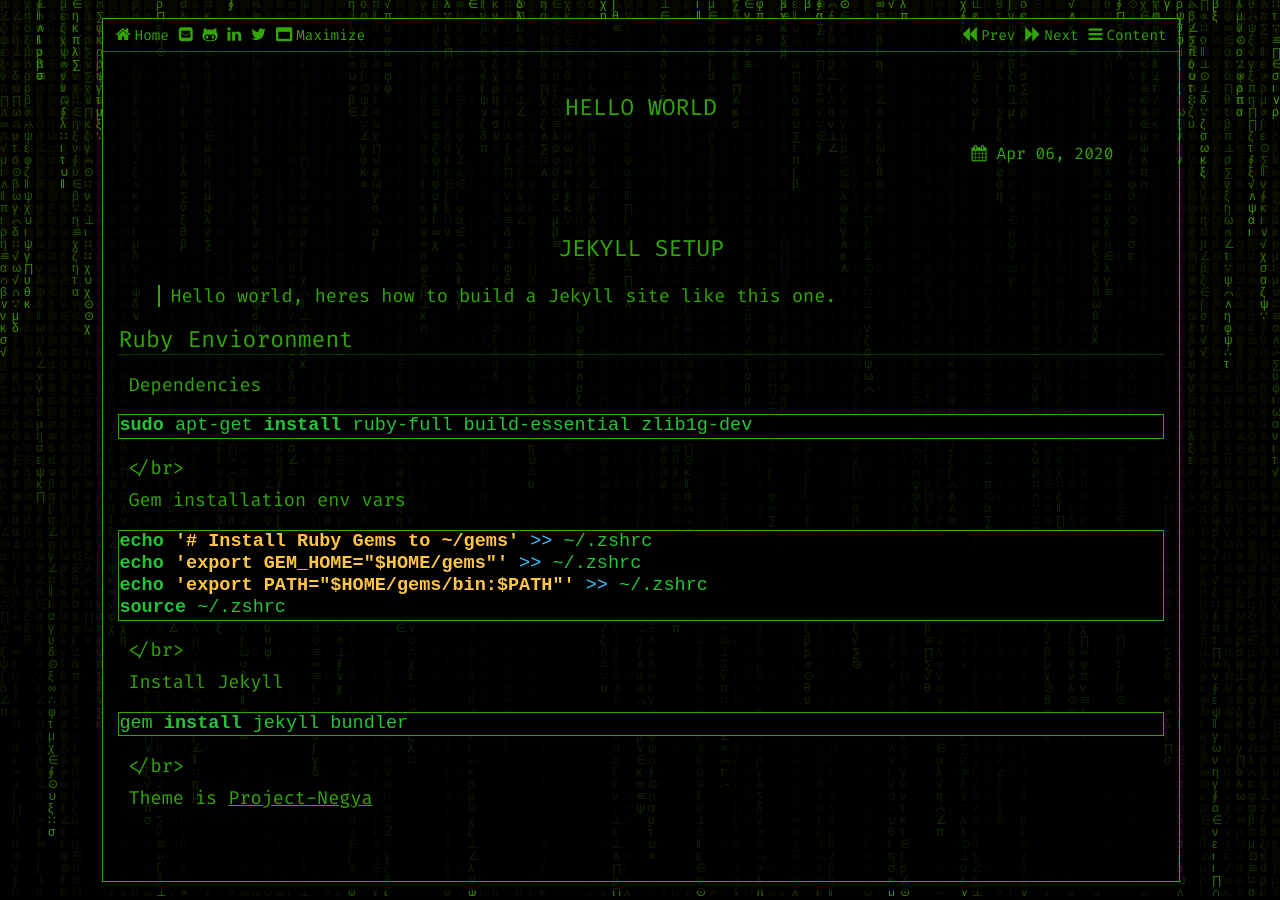
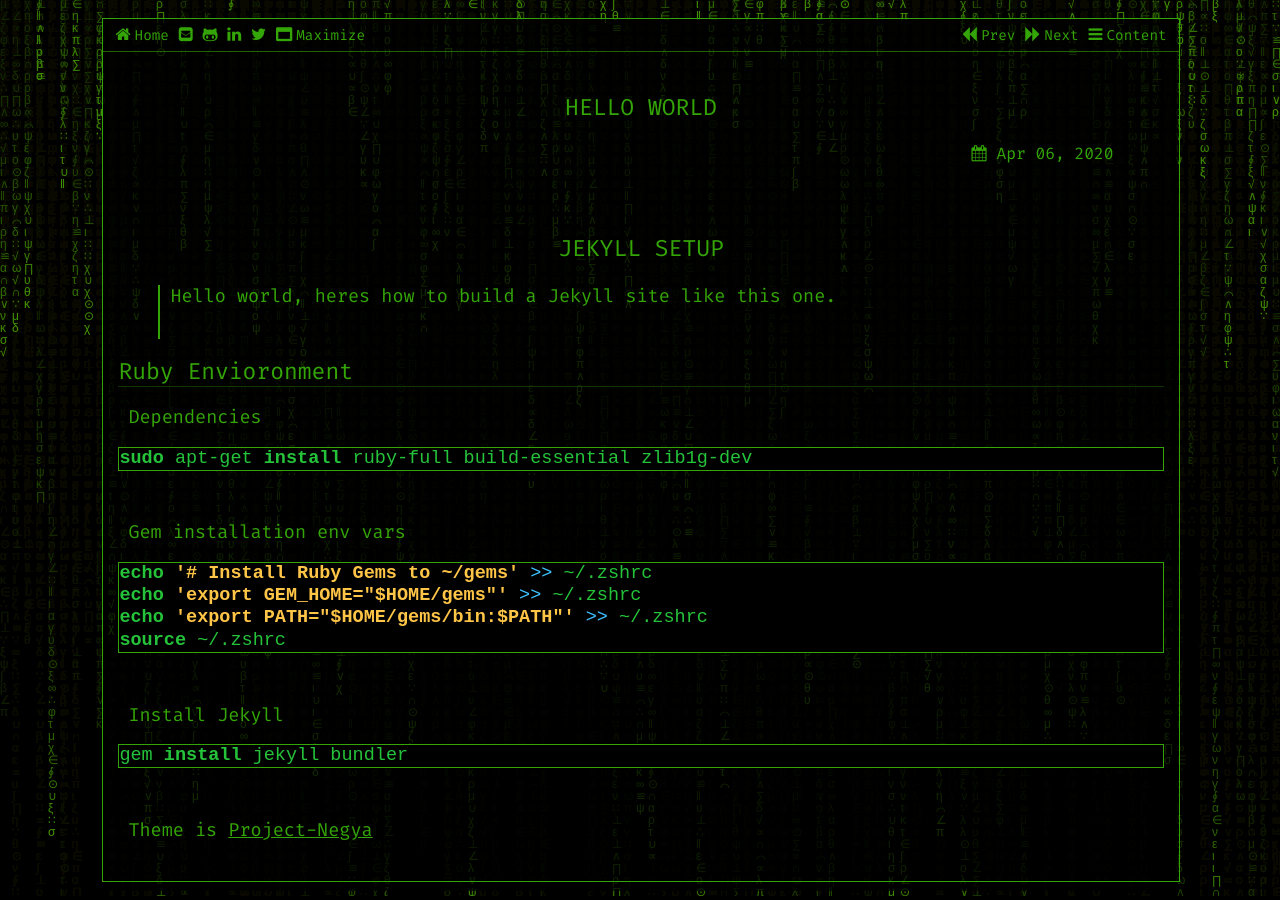
Before and after one commit to nbaertsch/nbaertsch.github.io, a Jekyll site: the page built from _posts/2020-04-06-hello-world.md, in a window 1280 px wide. Built offline with Jekyll 4.4.1, drawn with Linux system fonts in a browser that asks for light colours.

Commit message:
fix br tags

````diff
--- a/_posts/2020-04-06-hello-world.md
+++ b/_posts/2020-04-06-hello-world.md
@@ -4,8 +4,10 @@
 ---
 
 # Jekyll Setup
+>
 > Hello world, heres how to build a Jekyll site like this one.
-
+>
+<br/>
 
 ## Ruby Envioronment
 
@@ -13,7 +15,7 @@
 ```sh
 sudo apt-get install ruby-full build-essential zlib1g-dev
 ```
-</br>
+<br/>
 
 Gem installation env vars
 ```sh
@@ -22,12 +24,12 @@
 echo 'export PATH="$HOME/gems/bin:$PATH"' >> ~/.zshrc
 source ~/.zshrc
 ```
-</br>
+<br/>
 
 Install Jekyll
 ```sh
 gem install jekyll bundler
 ```
-</br>
+<br/>
 
 Theme is [Project-Negya](http://jekyllthemes.org/themes/project-negya/)
````
